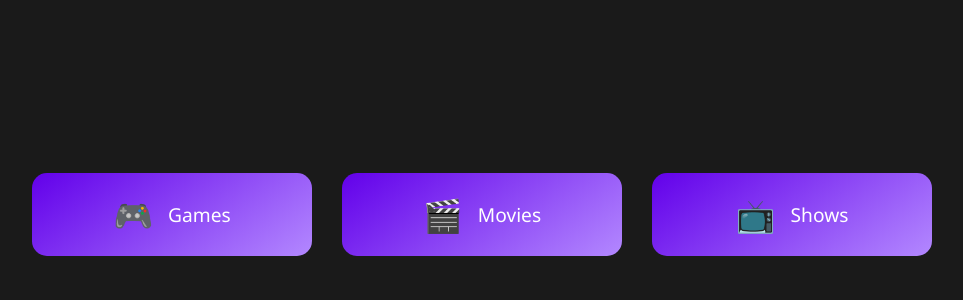
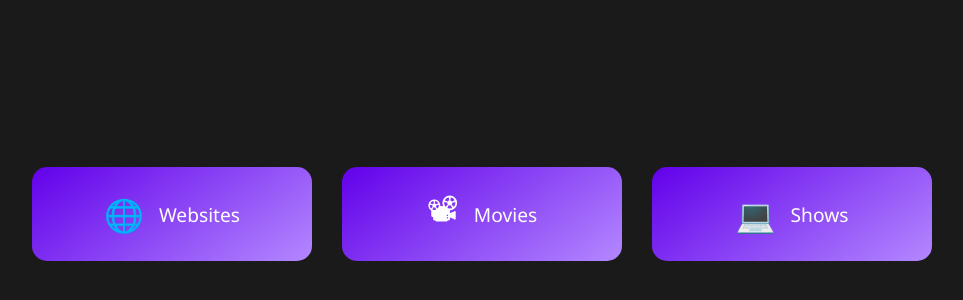
Before and after one commit to SYFER-eng/Syfer-eng.github.io, a plain HTML site: page Menu.html in a window 1280 px wide. Shown: the part 186-486 px from the top of the page, without its empty margins (158-1121 px from the left). Drawn offline with Linux system fonts and the light colour scheme.

Commit message:
Update Menu.html

```diff
--- a/Menu.html
+++ b/Menu.html
@@ -94,15 +94,15 @@
 <body>
     <div class="button-container">
         <a href="https://syfer-eng.github.io/Games/games.html" class="category-button">
-            <span class="button-icon">🎮</span>
-            Games
+            <span class="button-icon">🌐</span>
+            Websites
         </a>
         <a href="movies.html" class="category-button">
-            <span class="button-icon">🎬</span>
+            <span class="button-icon">📽</span>
             Movies
         </a>
         <a href="https://syfer-eng.github.io/Shows/shows.html" class="category-button">
-            <span class="button-icon">📺</span>
+            <span class="button-icon">💻</span>
             Shows
         </a>
     </div>
```
